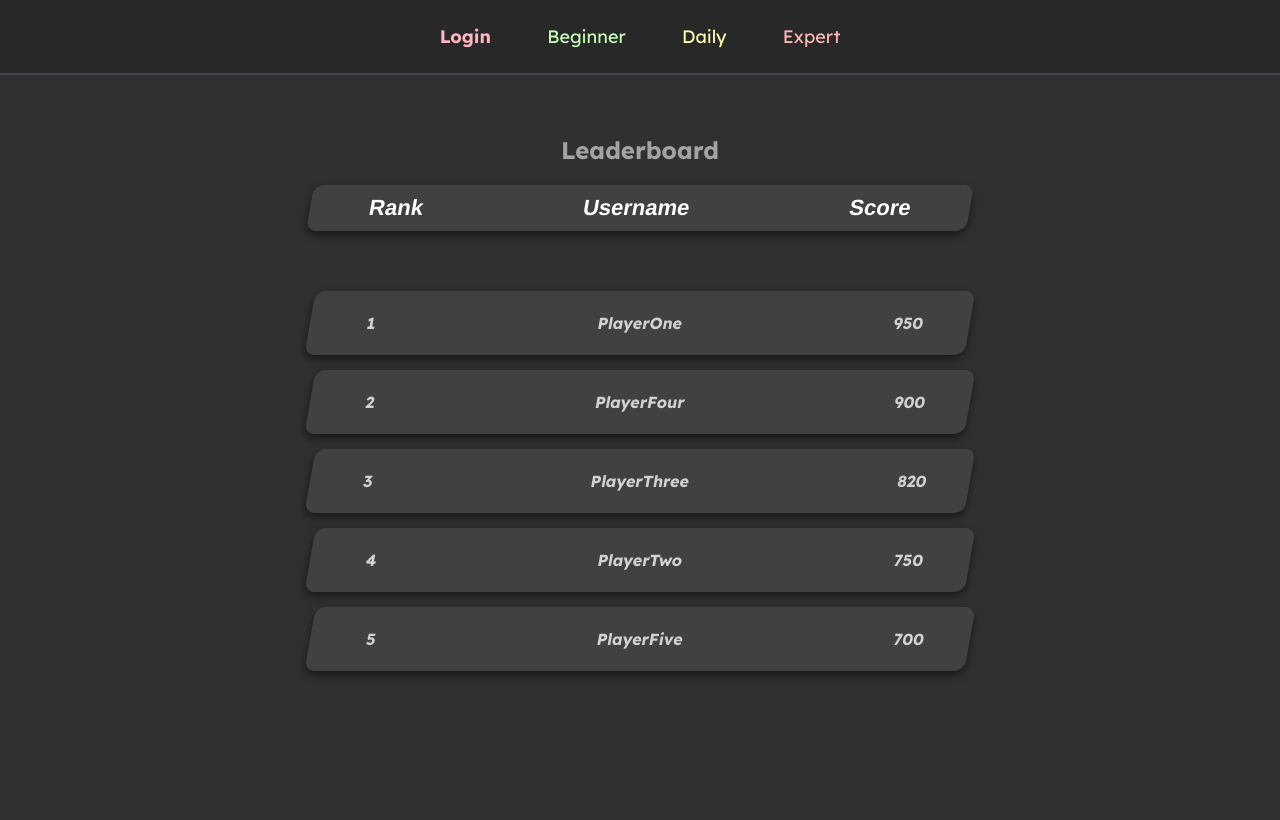
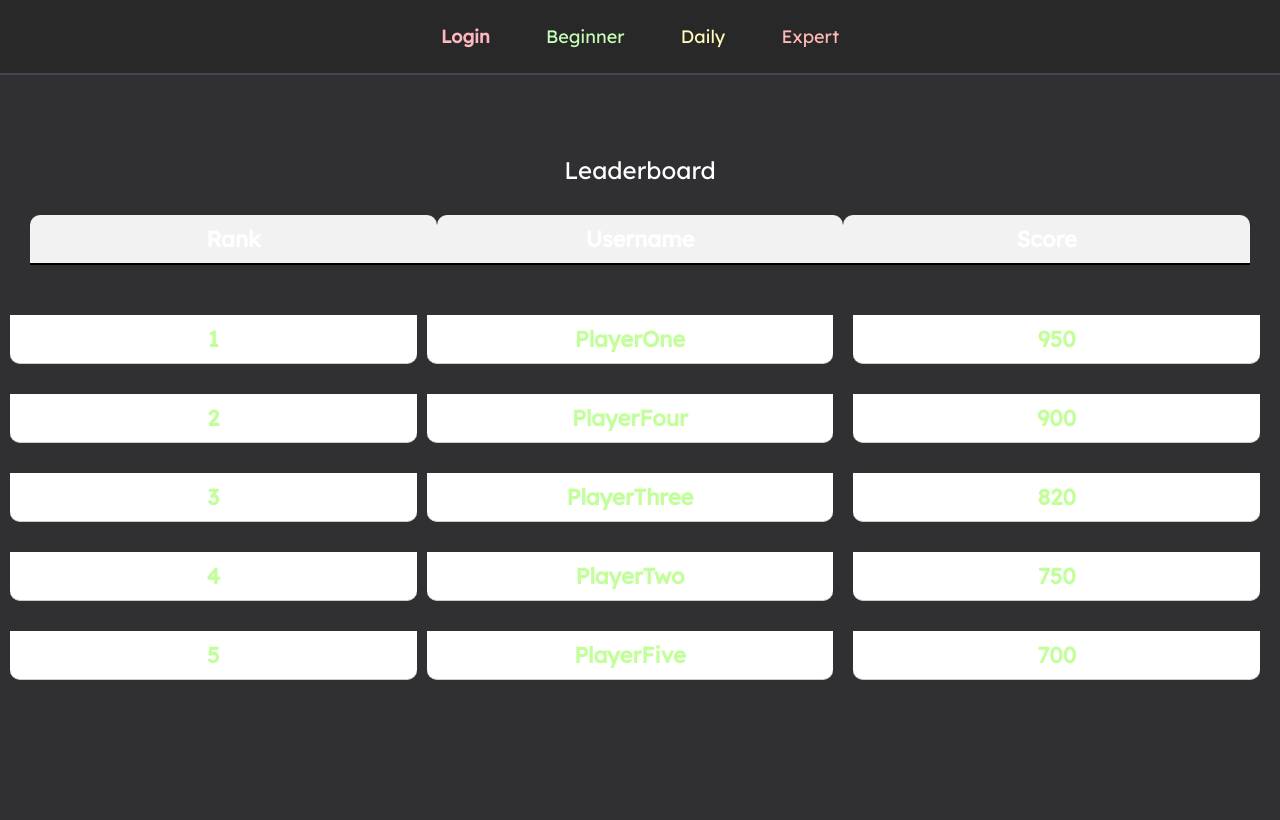
Before and after one commit to nrccstat/MixNMath, a PHP site: page /leaderboard.html in a window 1280 px wide. Run offline with PHP 8.4, Linux system fonts and the light colour scheme.

Commit message:
Update style.css

```diff
--- a/style.css
+++ b/style.css
@@ -1,5 +1,3 @@
-@import url('https://fonts.googleapis.com/css2?family=Lexend:wght@400;700;800&display=swap');
-
 *{
     border: 0;
     padding: 0;
@@ -407,6 +405,7 @@
 
 
 
+
 .math-menu {
     display: flex;
     flex-direction: column;
@@ -431,81 +430,52 @@
 }
 
 .leaderboard-container {
-    width: 100%;
-    text-align: center;
-    margin: 60px auto;
-    padding: 0px;
+    margin-top: 60px; /* Adjusted margin top to make space for the navbar */
+    padding: 20px;
     background-color: #302F31;
     border-radius: 10px;
     box-sizing: border-box;
-    color: white;
-    font-family: 'Arial', sans-serif;
+    color: white; /* Added text color for better visibility */
 }
 
 .leaderboard-header {
-    font-family: 'Lexend', sans-serif;
     font-size: 24px;
     margin-bottom: 20px;
-    color: #A3A3A3;
-    text-align: center;
-    font-weight: bold;
 }
 
 .leaderboard-item {
     display: flex;
-    justify-content: center;
     align-items: center;
-    margin-bottom: 15px;
-    padding: 10px ;
-    background-color: #414141;
-    border-radius: 10px;
-    box-shadow: 0px 4px 8px rgba(0, 0, 0, 0.5);
-    transform: skewX(-10deg);
-    overflow: hidden;
-    width: 50%;
-    margin-left: auto;
-    margin-right: auto;
+    margin-bottom: 10px;
+    padding: 10px;
+    border-radius: 10px; /* Rounded corners */
+    overflow: hidden; /* Ensure content doesn't overflow rounded corners */
 }
 
-.leaderboard-item-content {
-    display: flex;
-    align-items: center;
-    justify-content: space-between;
-    transform: skewX(10deg);
-    width: 100%;
-    padding: 10px;
-}
-
-.leaderboard-item:hover {
-    background-color: #515151;
+.rank-header, .username-header, .score-header {
+    flex: 1; /* Each header takes equal space */
+    text-align: center; /* Center-align text */
+    font-weight: bold; /* Bold font */
+    background-color: #f2f2f2; /* Header row background color */
+    border-bottom: 2px solid #000; /* Header row bottom border */
+    border-radius: 10px 10px 0 0; /* Rounded corners for the top header row */
 }
 
 .rank, .username, .score {
-    padding: 12px 15px;
-    font-weight: bold;
-    color: #D1D1D1;
-    font-size: 16px;
-    text-align: center;
-    border-radius: 5px;
-    width: 33%;
-    display: flex;
-    justify-content: center;
-    align-items: center;
+    flex: 1; /* Each data cell takes equal space */
+    text-align: center; /* Center-align text */
+    background-color: #fff; /* Background color for data rows */
+    border-bottom: 1px solid #ccc; /* Data row bottom border */
+    border-radius: 0 0 10px 10px; /* Rounded corners for data rows */
 }
 
-.leaderboard-headers .rank,
-.leaderboard-headers .username,
-.leaderboard-headers .score {
-    color: #A3A3A3;
-    font-size: 18px;
-    padding: 12px 15px;
-    background-color: transparent;
-    border: none;
-    display: flex;
-    justify-content: center;
-    align-items: center;
+/* Additional styles for individual cells */
+.rank, .username, .score,
+.rank-header, .username-header, .score-header {
+    padding: 10px; /* Padding for each cell */
+    font-weight: bold; /* Bold font for better visibility */
 }
 
-.leaderboard-item{
-    gap: 10rem;
+.username, .score {
+    margin: 0 10px; /* Margin between cells */
 }
```
